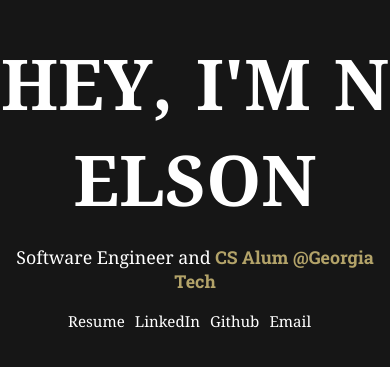
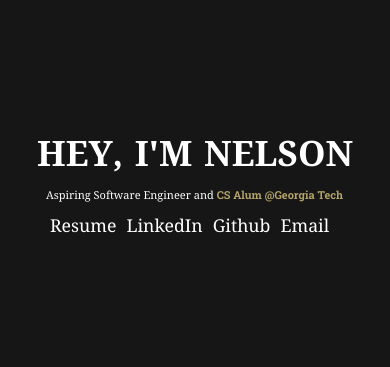
Before and after one commit to Yugenero/p_website, a React (Create React App) app: page / in a window 390 px wide. Shown: the part 239-606 px from the top of the page. Built offline with nearby package versions, Linux system fonts and the light colour scheme.

Commit message:
visual and media changes

```diff
--- a/src/App.css
+++ b/src/App.css
@@ -11,7 +11,7 @@
   flex-direction: column;
   align-items: center;
   justify-content: center;
-  font-size: calc(10px + 2vmin);
+  font-size: calc(13px + 2vmin);
   color: white;
   font-family: Georgia;
   transform: translateY(0px);
@@ -30,3 +30,10 @@
 .georgia-tech:hover {
   background-color: none;
 }
+
+/**On screens with width 1000px or less, decrease font size*/
+@media (max-width: 1000px) {
+	.header-spin {
+    font-size: 10px;
+  }
+}
--- a/src/App.js
+++ b/src/App.js
@@ -26,7 +26,7 @@ function App() {
           {/**<LineAnimation x1="100%" y1="75%" x2="0%" y2="75%"/> */}
         </div>
         <strong class="header-introduction"><AnimateText/></strong>
-        <p class='header-information'>Software Engineer {/**<a class="company">@Meta</a>**/} and
+        <p class='header-information'>Aspiring Software Engineer {/**<a class="company">@Meta</a>**/} and
           <a> </a>
           <a class="link-parchment" target="_blank" rel="noopener noreferrer" href="https://www.parchment.com/u/award/cdc63a097762a059103a9b3ce857a15e">CS Alum</a>
           <a> </a>
--- a/src/components/navigation.js
+++ b/src/components/navigation.js
@@ -8,7 +8,7 @@ const Navbar = () => {
         <ul class="navigation-list">
 		  <li class ="navigation_item" href="#">
 		  <a class="navigation-link" target="_blank" rel="noopener noreferrer"
-			href="https://github.com/Yugenero/p_website/blob/main/README.md"> Resume
+			href="./files/rodriguez2024.pdf"> Resume
 			</a>
 		  </li>
           <li class ="navigation_item" href="#">
--- a/src/components/text_animation.css
+++ b/src/components/text_animation.css
@@ -5,11 +5,21 @@
 .header-spin span {
   position: relative;
   display: inline-block;
-  font-size: 70px;
+  font-size: 90px;
   color: #fff;
   text-transform: uppercase;
   animation: flip 2s;
   animation-delay: calc(.2s * var(--i))
+}
+
+/**On screens with width 1000px or less, decrease font size*/
+@media (max-width: 1000px) {
+  .header-spin span {
+    font-size: 35px;
+  }
+  .header-information {
+        font-size: 11px;
+  }
 }
 
 @keyframes flip {
```
Also changed, not shown: 12 other files (tests, documents, lock files or other folders).
